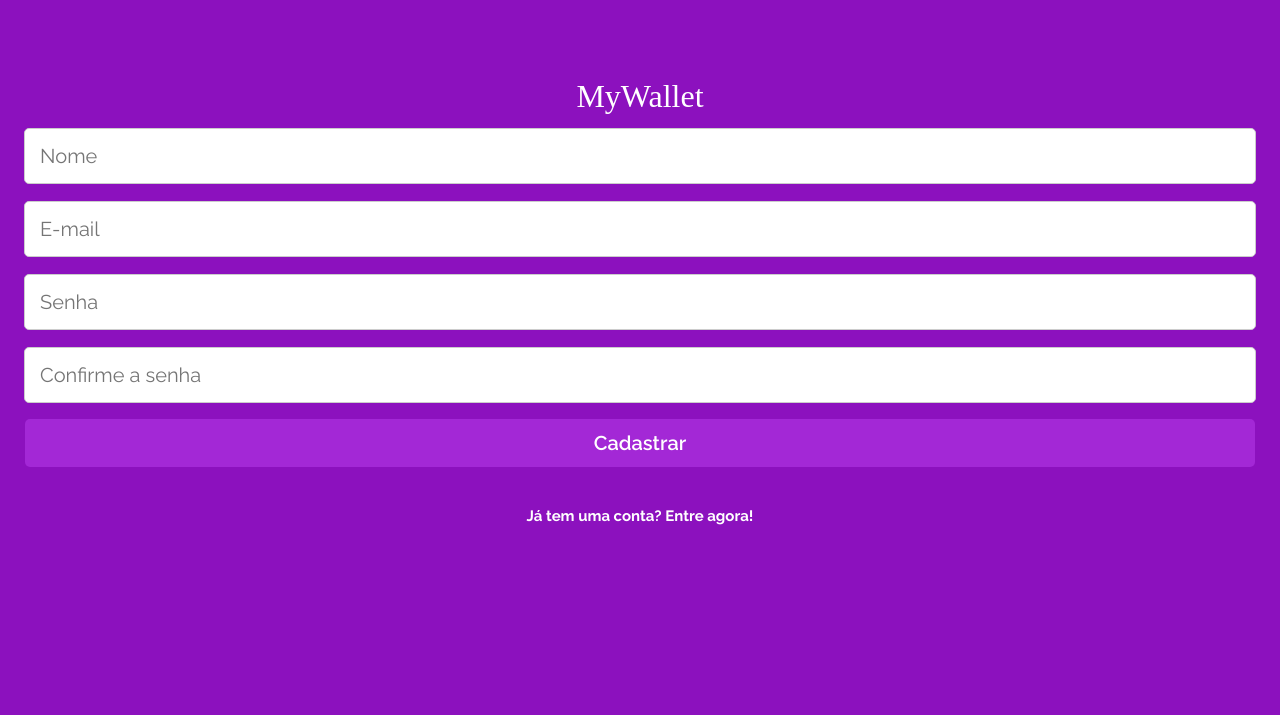
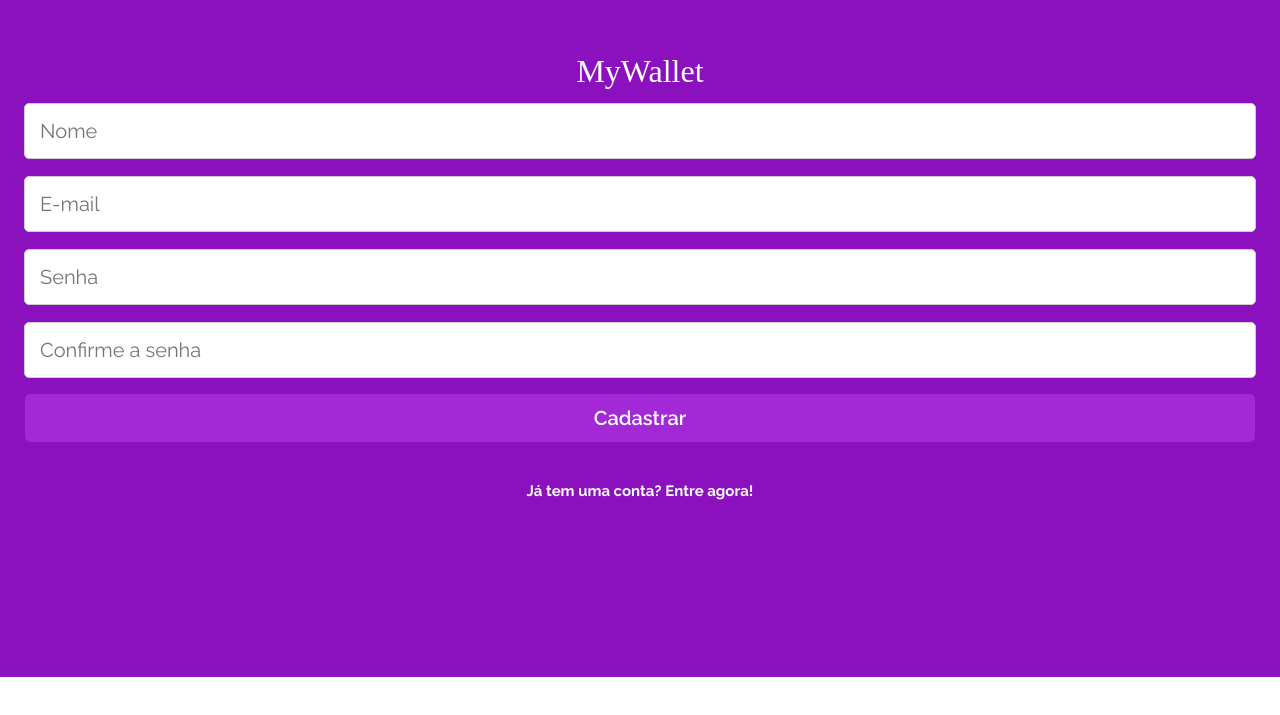
Before and after one commit to kadioba/projeto14-mywallet-front, a React (Create React App) app: page /cadastro in a window 1280 px wide. Shown: the part 123-838 px from the top of the page. After the commit the page ends 800 px from the top, so only its background shows below. Built offline with nearby package versions, Linux system fonts and the light colour scheme; a web font is replaced by a local one.

Commit message:
Versao com correcao de layout da pagina de login e pagina de cadastro

```diff
--- a/src/pages/SignInPage.js
+++ b/src/pages/SignInPage.js
@@ -77,7 +77,7 @@ export default function SignInPage() {
 }
 
 const SingInContainer = styled.section`
-  height: 100vh;
+  height: calc(100vh - 50px);
   display: flex;
   flex-direction: column;
   justify-content: center;
--- a/src/pages/SignUpPage.js
+++ b/src/pages/SignUpPage.js
@@ -69,7 +69,7 @@ export default function SignUpPage() {
 }
 
 const SingUpContainer = styled.section`
-  height: 100vh;
+  height: calc(100vh - 50px);
   display: flex;
   flex-direction: column;
   justify-content: center;
```
